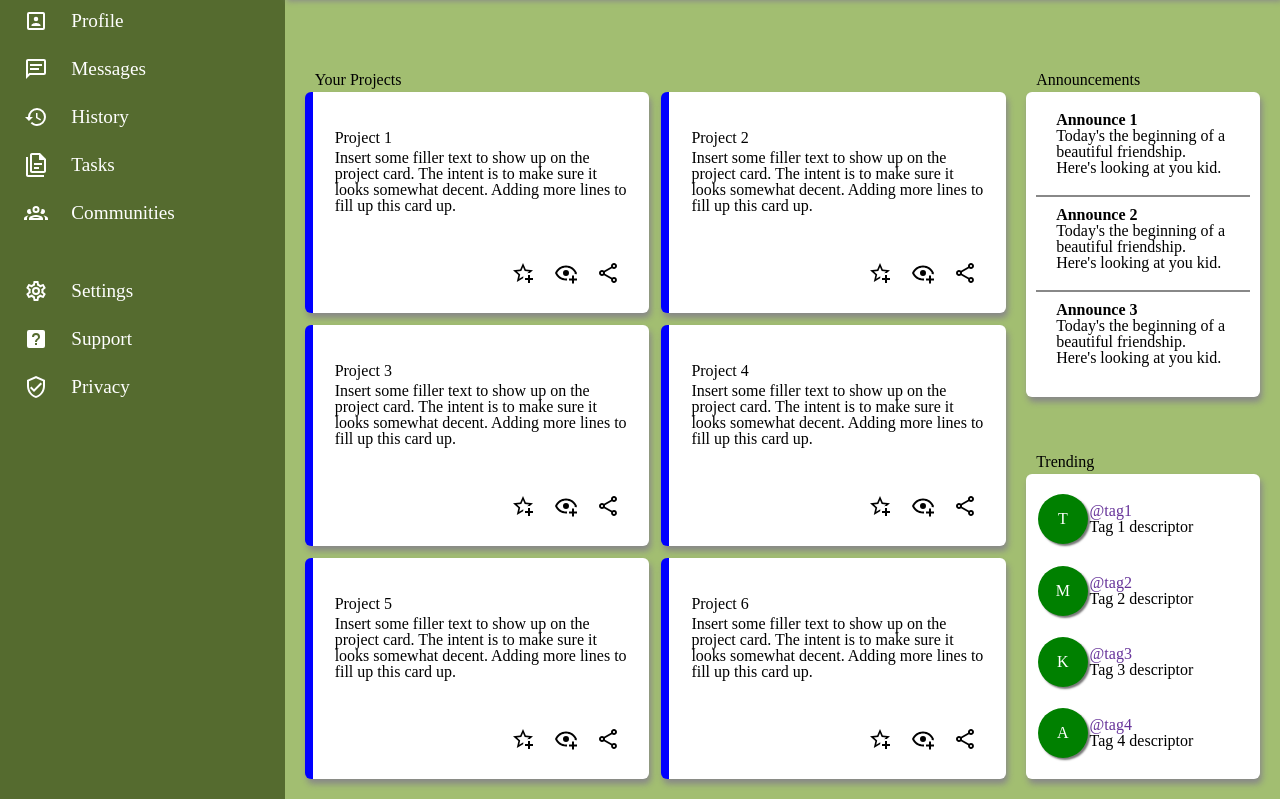
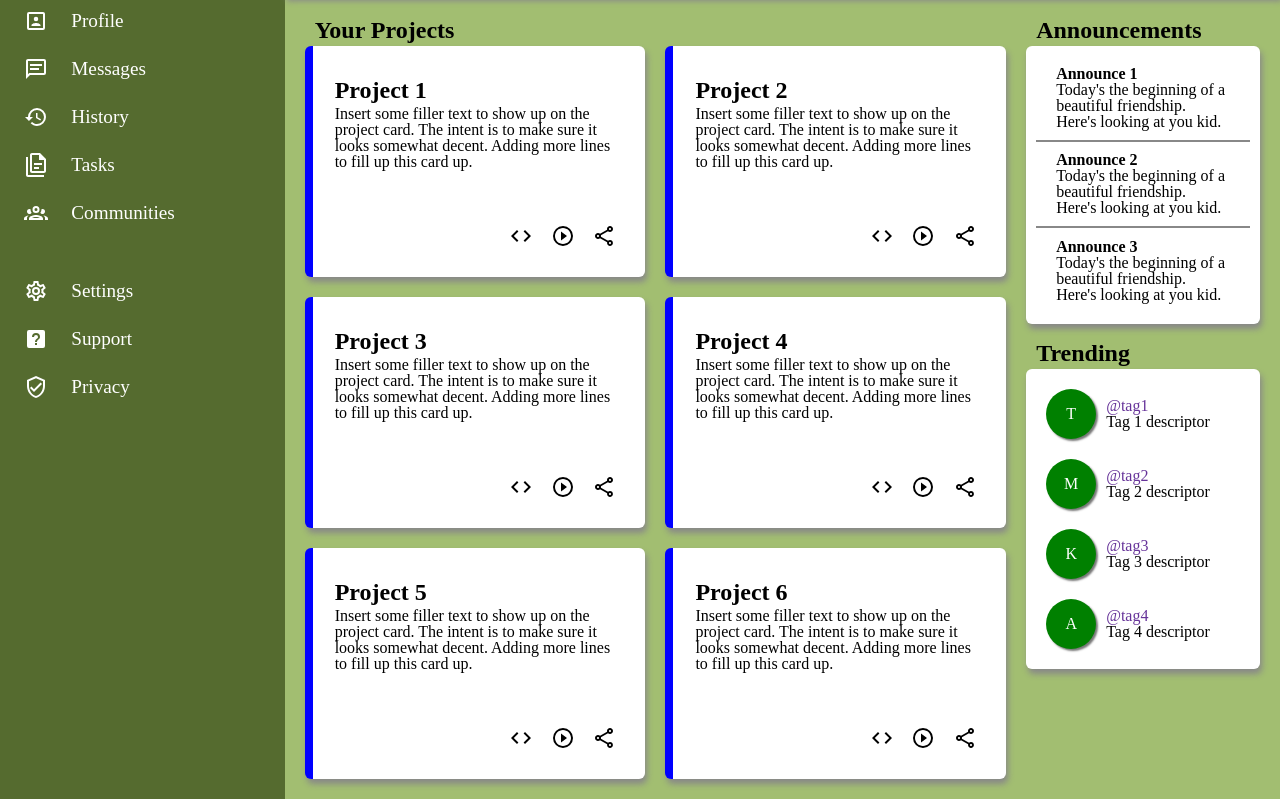
Before and after one commit to pcho101/top-admin-dashboard, a plain HTML site: page index.html in a window 1280 px wide. Shown: the part 165-964 px from the top of the page. Drawn offline with Linux system fonts and the light colour scheme.

Commit message:
Update main content styling

```diff
--- a/index.html
+++ b/index.html
@@ -88,10 +88,10 @@
                     </p>
                     <div></div>
                     <a href="#" class="card-icon">
-                        <img src="icons/star-plus.svg" alt="star-plus">
+                        <img src="icons/code.svg" alt="code">
                     </a>
                     <a href="#" class="card-icon">
-                        <img src="icons/eye-plus.svg" alt="eye-plus">
+                        <img src="icons/run.svg" alt="run">
                     </a>
                     <a href="#" class="card-icon">
                         <img src="icons/share.svg" alt="share">
@@ -105,10 +105,10 @@
                     </p>
                     <div></div>
                     <a href="#" class="card-icon">
-                        <img src="icons/star-plus.svg" alt="star-plus">
+                        <img src="icons/code.svg" alt="code">
                     </a>
                     <a href="#" class="card-icon">
-                        <img src="icons/eye-plus.svg" alt="eye-plus">
+                        <img src="icons/run.svg" alt="run">
                     </a>
                     <a href="#" class="card-icon">
                         <img src="icons/share.svg" alt="share">
@@ -122,10 +122,10 @@
                     </p>
                     <div></div>
                     <a href="#" class="card-icon">
-                        <img src="icons/star-plus.svg" alt="star-plus">
+                        <img src="icons/code.svg" alt="code">
                     </a>
                     <a href="#" class="card-icon">
-                        <img src="icons/eye-plus.svg" alt="eye-plus">
+                        <img src="icons/run.svg" alt="run">
                     </a>
                     <a href="#" class="card-icon">
                         <img src="icons/share.svg" alt="share">
@@ -139,10 +139,10 @@
                     </p>
                     <div></div>
                     <a href="#" class="card-icon">
-                        <img src="icons/star-plus.svg" alt="star-plus">
+                        <img src="icons/code.svg" alt="code">
                     </a>
                     <a href="#" class="card-icon">
-                        <img src="icons/eye-plus.svg" alt="eye-plus">
+                        <img src="icons/run.svg" alt="run">
                     </a>
                     <a href="#" class="card-icon">
                         <img src="icons/share.svg" alt="share">
@@ -156,10 +156,10 @@
                     </p>
                     <div></div>
                     <a href="#" class="card-icon">
-                        <img src="icons/star-plus.svg" alt="star-plus">
+                        <img src="icons/code.svg" alt="code">
                     </a>
                     <a href="#" class="card-icon">
-                        <img src="icons/eye-plus.svg" alt="eye-plus">
+                        <img src="icons/run.svg" alt="run">
                     </a>
                     <a href="#" class="card-icon">
                         <img src="icons/share.svg" alt="share">
@@ -173,10 +173,10 @@
                     </p>
                     <div></div>
                     <a href="#" class="card-icon">
-                        <img src="icons/star-plus.svg" alt="star-plus">
+                        <img src="icons/code.svg" alt="code">
                     </a>
                     <a href="#" class="card-icon">
-                        <img src="icons/eye-plus.svg" alt="eye-plus">
+                        <img src="icons/run.svg" alt="run">
                     </a>
                     <a href="#" class="card-icon">
                         <img src="icons/share.svg" alt="share">
--- a/style.css
+++ b/style.css
@@ -173,22 +173,26 @@ button:hover {
 .main-content h1 {
     align-self: end;
     padding: 4px 10px;
+    font-size: 1.5rem;
+    font-weight: 600;
 }
 
 .main-content h2 {
     align-self: end;
     padding: 2px 2px;
+    font-size: 1.5rem;
+    font-weight: 600;
 }
 
 .left-bulletin {
     display: grid;
-    grid-template-rows: 1fr 9fr;
+    grid-template-rows: 30px 9fr;
 }
 
 .projects {
     display: grid;
-    gap: 12px;
-    grid-template-columns: 1fr 1fr;
+    gap: 20px;
+    grid-template-columns: repeat(auto-fit, minmax(300px, 1fr));
 }
 
 .project-card {
@@ -200,6 +204,11 @@ button:hover {
     padding: 20px;
     background-color: white;
     box-shadow: 2px 5px 6px #888888;
+}
+
+.project-card:hover {
+    border-left: 8px solid darkblue;
+    transform: scale(1.03);
 }
 
 .project-card>h2 {
@@ -215,9 +224,13 @@ button:hover {
     place-self: center;
 }
 
+.card-icon:hover {
+    transform: scale(1.1);
+}
+
 .right-bulletin {
     display: grid;
-    grid-template-rows: 1fr 4fr 1fr 4fr;
+    grid-template-rows: 30px min-content 45px min-content;
 }
 
 .announcements {
@@ -232,6 +245,7 @@ button:hover {
 .announce-card {
     padding: 10px 20px;
     border-bottom: 2px solid #888888;
+    align-self: center;
 }
 
 .announcements>.announce-card:last-child {
@@ -255,6 +269,7 @@ button:hover {
     display: grid;
     grid-template-columns: 1fr 3fr;
     grid-template-rows: 1fr 1fr;
+    padding: 10px;
 }
 
 .trending-card .profile-bar-pic {
@@ -262,7 +277,12 @@ button:hover {
     place-self: center;
 }
 
+.trending-card p {
+    padding-left: 10px;
+}
+
 h4 {
     color: rebeccapurple;
     align-self: end;
+    padding-left: 10px;
 }
```
Also changed, not shown: icons/code.svg (added), icons/eye-plus.svg (deleted), icons/run.svg (added), icons/star-plus.svg (deleted).
